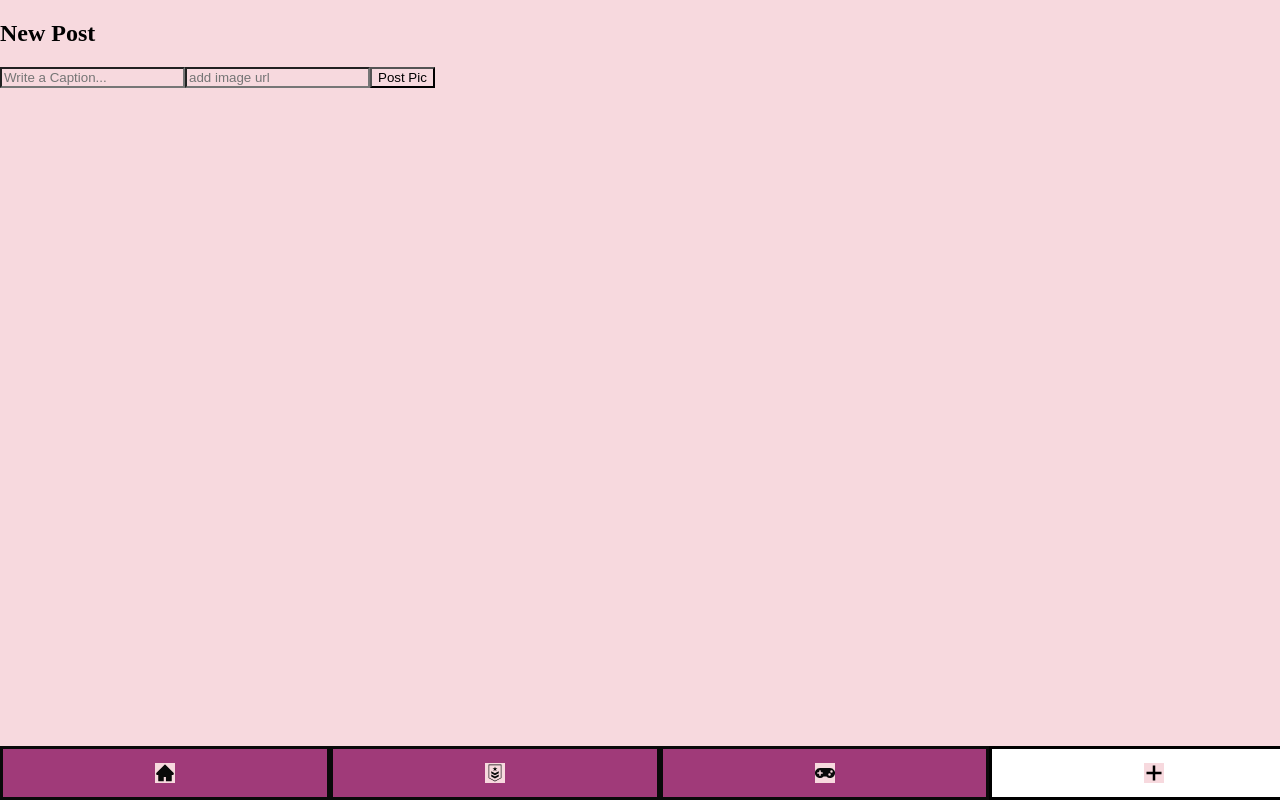
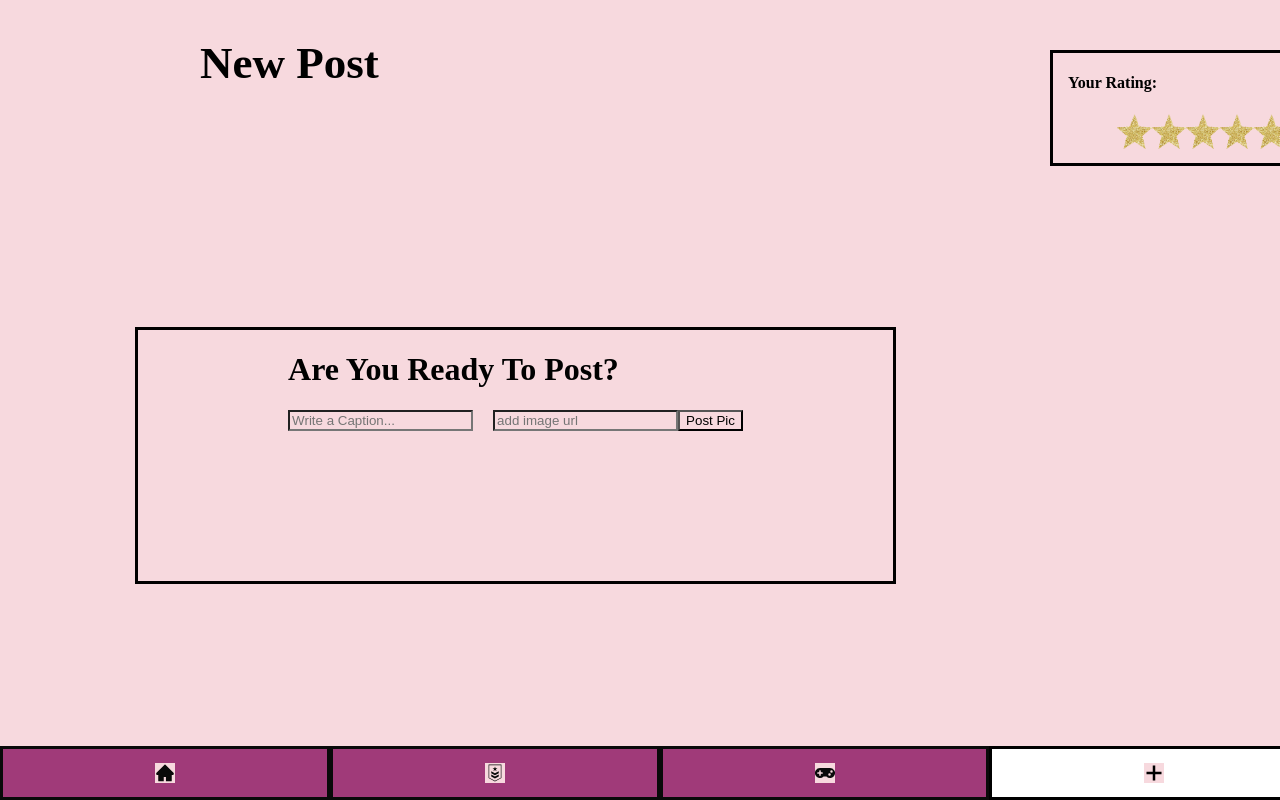
Before and after one commit to batoulalkarim/status, a React (Create React App) app: page /new-post in a window 1280 px wide. Built offline with nearby package versions, Linux system fonts and the light colour scheme; data requests are answered from the project's data file.

Commit message:
home page finished, added userRating component to all paths

```diff
--- a/src/components/App.js
+++ b/src/components/App.js
@@ -6,6 +6,9 @@ import Profile from './Profile';
 import { Route, Switch, BrowserRouter as Router } from 'react-router-dom';
 import { React, useState, useEffect} from 'react';
 import NewPost from './NewPost';
+import UserRating from './UserRating';
+
+
 
 function App() {
 
@@ -57,6 +60,7 @@ function App() {
 
   return (
     <Router>
+       <UserRating />
       <Switch>
       <Route exact path='/'>
         <HomePage onDeletePost={handleDeletePost} profiles={profileData} onUpdateComments={handleUpdateComments}/>
--- a/src/components/HomePage.js
+++ b/src/components/HomePage.js
@@ -5,13 +5,15 @@ import star from '../images/star.png';
 
 
 function HomePage({profiles, onDeletePost, onUpdateComments }) {
+
+
   return (
     <div className='wrap'>
 
       {/* this div below is also going to hold the search bar */}
       <div className="homeTopBar">
       <h1 className="status">~Status~</h1>
-      <input type="text" placeholder="Search" className="search"/>
+      <input type="text" placeholder="Search" className="search" />
 
         <div className="moveStars">
           <div className='stars'>
@@ -30,12 +32,25 @@ function HomePage({profiles, onDeletePost, onUpdateComments }) {
               <img className="smallPic" src="https://raw.githubusercontent.com/batoulalkarim/status/Zelie-day-2/src/images/batoul-profile-pic.png" alt="oh no" />
               <h4 className="thuser">@batoulalkarim</h4>
               <h4 className="thuser1">Batoul Alkarim </h4>
-            <h3 className="graytext">Suggestions For You</h3>
-            </div>
-            <div className="bottomhalfsuggested">
-
+            <h3 className="graytext">Today you've earned <strong> 7 </strong> five star ratings!</h3>
+              <h3>Your moon is in renogade, the stars have aligned</h3>
             </div>
           </div>
+          </div>
+          <div className="sflist">
+            <h2 className="ss">Suggested:</h2>
+            <img className="s_pic" src="https://images.saymedia-content.com/.image/ar_1:1%2Cc_fill%2Ccs_srgb%2Cfl_progressive%2Cq_auto:eco%2Cw_1200/MTc0NDI5MTc5NzI1NDg5Nzk4/top-10-greatest-leonardo-dicaprio-movies.jpg" alt="oh no!" />
+               <h4 className="ylun">@youngLeo</h4>
+               <h4 className="yln">Leonardo DiCaprio</h4>
+                <h4 className="ylf">Follow</h4>
+            <img className="s_pic" src="https://www.billboard.com/wp-content/uploads/2022/03/50-cent-2021-billboard-1548.jpg" alt="oh no!" />
+            <h4 className="fcun">@50Cent</h4>
+            <h4 className="fcn">50</h4>
+            <h4 className="fcf">Follow</h4>
+            <img className="s_pic" src="https://img.rasset.ie/0000c437-500.jpg" alt="oh no!" />
+            <h4 className="bun">@BoratOfficial</h4>
+            <h4 className="bn">Borat Sagdiyev</h4>
+            <h4 className='bf'>Follow</h4>
           </div>
       {
         profiles.map(profile => {
--- a/src/components/NewPost.js
+++ b/src/components/NewPost.js
@@ -48,16 +48,21 @@ function NewPost({ onAddPost, yourAccount }){
 
   return(
     <div className="newpostContainer">
-      <h2>New Post</h2>
-      <form onSubmit={handleSubmit}>
-        <input name="caption" type="text" placeholder="Write a Caption..."
+      <div className="headingNP">
+        <h2>New Post</h2>
+      </div>
+      <div className="npForm">
+        <form onSubmit={handleSubmit}>
+          <h1>Are You Ready To Post?</h1>
+         <input className="cap1" name="caption" type="text" placeholder="Write a Caption..."
           onChange={handleChange} />
         {/* <input name="image" type="file" accept="image/png, image/jpeg, image/jpg"
           onChange={handleChange}  /> */}
-        <input name="image" type="text" placeholder="add image url"
+         <input name="image" type="text" placeholder="add image url"
           onChange={handleChange}  />
-        <button type="submit">Post Pic</button>
-      </form>
+          <button type="submit">Post Pic</button>
+        </form>
+      </div>
     </div>
   )
 }
--- a/src/components/RankingsPage.js
+++ b/src/components/RankingsPage.js
@@ -12,6 +12,7 @@ function RankingsPage({profiles}) {
 
   return (
     <div>
+      <h1 className="rankTitle">Rankings</h1>
       <div>
       <img className="trophy" src="https://www.freeiconspng.com/uploads/elegant-trophy-hd-png-6.png"  alt="elegant trophy hd png" />
       </div>
--- /dev/null
+++ b/src/components/UserRating.js
@@ -0,0 +1,16 @@
+import React from "react";
+import Stars from "./rating/Stars";
+
+
+function UserRating(){
+    return (
+        <div>
+            <div className="userWrap">
+                <h4 className="yr">Your Rating:</h4>
+                <Stars size={35} />
+            </div>
+        </div>
+    )
+}
+
+export default UserRating;
--- a/src/index.css
+++ b/src/index.css
@@ -19,6 +19,7 @@ body {
   text-align: left;
   font-size: 50px;
   margin-left: 200px;
+  margin-top: 50px;
   overflow: hidden;
   display: block;
 }
@@ -35,6 +36,8 @@ body {
   margin-top: -50px;
   display: block;
   width: 250px;
+  height: 35px;
+  margin-right: 20px;
 }
 
 .homeContainer {
@@ -121,6 +124,7 @@ body {
   width: 550px;
   height: 600px;
   margin-bottom: 80px;
+
 }
 .commentsGoHere {
   border: 1px solid;
@@ -134,13 +138,15 @@ body {
   border: solid;
   border-color: rgb(218, 157, 167);
   box-shadow: 0 15px 8px 0 rgba(0, 0, 0, 0.2);
-  display: flex;
-  height: 500px;
-  width: 300px;
-  margin-left: 50px;
-  float: left;
-  bottom: 10px;
-  position: relative;
+    margin-left: 1050px;
+    margin-right: 20;
+    margin-bottom: 480px;
+    margin-top: 50px;
+    padding-bottom: 100px;
+    display: flex;
+    position: fixed;
+    width: 300px;
+    height: 500px;
 }
 
 .commentsForm {
@@ -240,6 +246,11 @@ a {
   object-position: 0% 0;
   object-fit: cover;
   vertical-align: bottom;
+
+}
+
+.rating-stars {
+  text-align: center;
 }
 
 .moveStars {
@@ -292,6 +303,18 @@ a {
   margin-left: 50px;
   position: relative;
   color: gray;
+  height: 10px;
+}
+
+.sflist {
+  margin-left: 1050px;
+  margin-top: 440px;
+  border: solid;
+  border-color: gray;
+  color: black;
+  position:absolute;
+  width: 300px;
+  position: fixed;
 }
 
 .suggestedFollow {
@@ -299,11 +322,13 @@ a {
   margin-left: 1000px;
   margin-right: 50;
   margin-bottom: -480px;
-  margin-top: 190px;
+  margin-top: 220px;
   padding-bottom: 200px;
   display: block;
   position: relative;
   width: 300px;
+  height: 0px;
+
 }
 .wrap {
   min-width: 600px;
@@ -319,9 +344,36 @@ a {
 
 }
 
+.yr{
+  margin-left: 15px;
+}
+
+.userWrap {
+  border: solid;
+  margin-left: 1050px;
+  margin-right: 20;
+  margin-bottom: 480px;
+  margin-top: 50px;
+  padding-bottom: 100px;
+  display: block;
+  position: fixed;
+  width: 300px;
+  height: 10px;
+}
+
+
 .smallPic {
   height: 60px;
-  border-radius: 50%
+  border-radius: 50%;
+  border-color: black;
+}
+
+.s_pic {
+  margin-left: 5px;
+  height: 60px;
+  width: 60px;
+  border-radius: 50%;
+  border-color: black;
 }
 
 .thuser {
@@ -339,3 +391,100 @@ a {
   position: relative;
   display: flex;
 }
+
+.ylun {
+  float: right;
+  display: flex;
+  margin-right: 50%;
+  margin-top: 6px;
+}
+
+.yln {
+  float: right;
+  display: flex;
+  margin-right: 30%;
+  margin-top: -35px;
+}
+
+.ylf {
+  float: right;
+  margin-top: -55px;
+  margin-left: 45px;
+  color: rgb(93, 158, 201);
+}
+
+.fcun {
+  float: right;
+  display: flex;
+  margin-right: 55%;
+  margin-top: -60px;
+}
+
+.fcn{
+  float: right;
+  display: flex;
+  margin-right: 70%;
+  margin-top: -40px;
+}
+
+.fcf {
+  float: right;
+  margin-top: -50px;
+  color: rgb(93, 158, 201);
+}
+
+.bun {
+  float: right;
+  margin-right: 41%;
+  margin-top: 0px;
+}
+
+.bn {
+  float: right;
+  display: flex;
+  margin-right: 40%;
+  margin-top: -45px;
+}
+
+.bf {
+  float: right;
+  margin-top: -50px;
+  color: rgb(93, 158, 201);
+}
+.ss {
+  margin-left: 8px;
+}
+.headingNP {
+    font-family: cursive;
+    text-align: left;
+    font-size: 30px;
+    margin-left: 200px;
+    margin-top: 0px;
+    overflow: hidden;
+    display: block;
+  }
+
+.npForm {
+  float: right;
+  margin-top: 200px;
+  margin-right: 30%;
+  border: solid;
+  color: black;
+  padding-left: 150px;
+  padding-right: 150px;
+  padding-bottom: 150px;
+}
+
+.rankTitle {
+    font-family: cursive;
+    text-align: left;
+    font-size: 30px;
+    margin-left: 200px;
+    margin-top: 50px;
+    overflow: hidden;
+    display: block;
+}
+
+.cap1 {
+  margin-right: 20px;
+}
```
